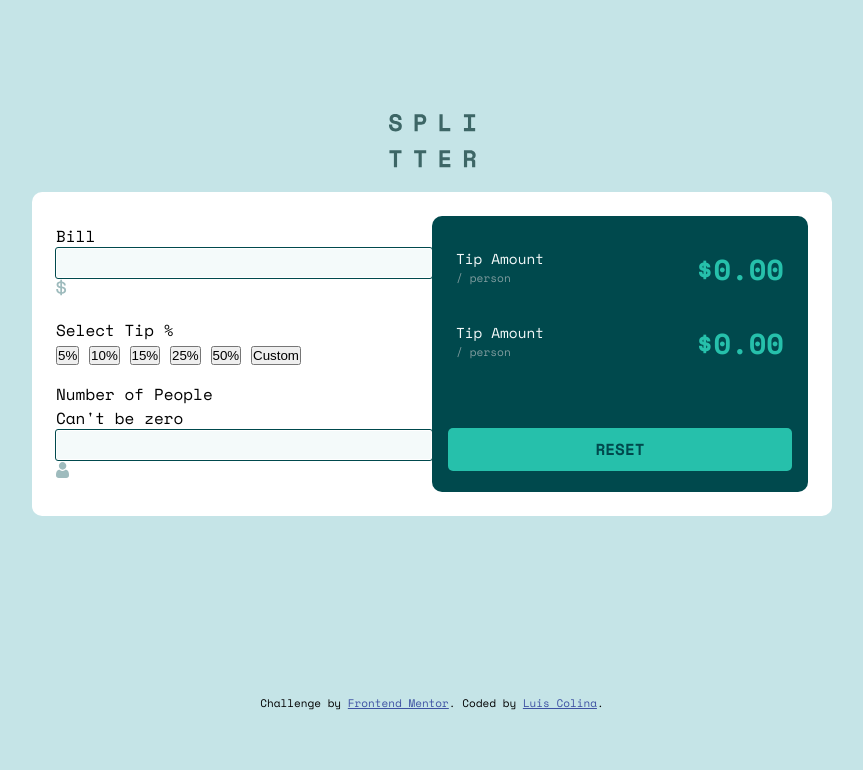
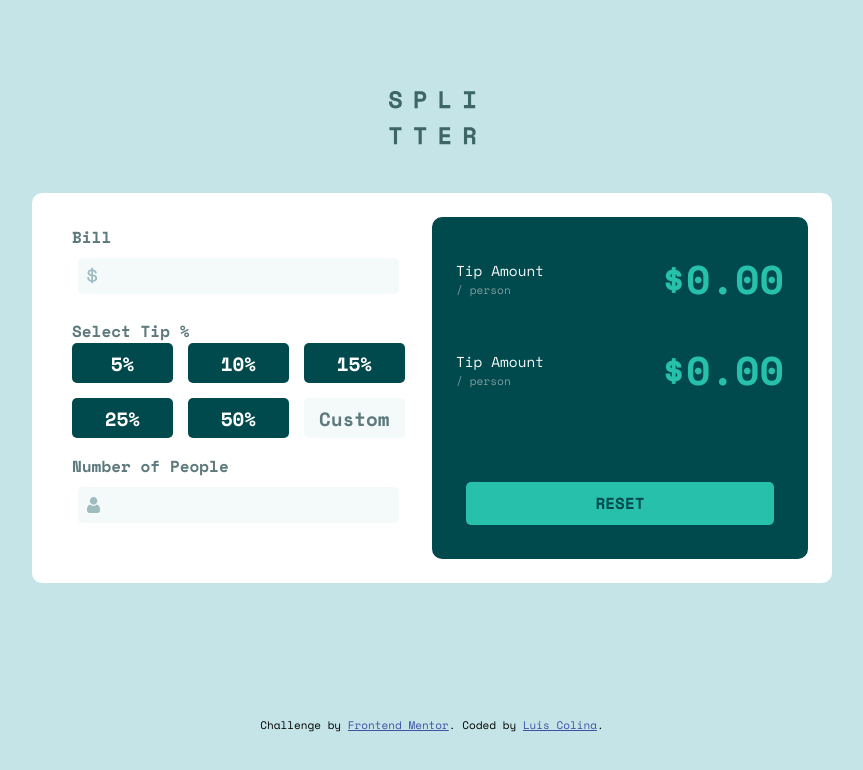
Before and after one commit to Silkiercomet/tip-calculator, a plain HTML site: page index.html in a window 1280 px wide. Shown: the whole page, without its empty margins (208-1071 px from the left). Drawn offline with nearby package versions, Linux system fonts and the light colour scheme.

Commit message:
Update style.css

```diff
--- a/style.css
+++ b/style.css
@@ -32,24 +32,33 @@ body{
     justify-content: center;
     align-items: center;
     padding: 1.5rem 0;
+    margin-bottom: 1.5rem;
 }
 .calculator{
     display: grid;
     grid-template-columns: 50% 50%;
     background-color: white;
     width: 800px;
+    height: 390px;
     border-radius: 10px;
     padding: 1.5rem;
 }
+/* right container */
+
 .green-container{
+    position: relative;
     height: 100%;
     background-color: var(--v-dark-cyan);
     border-radius: 10px;
     padding: 1rem;
+    display: flex;
+    flex-direction: column;
+    align-content: center;
 }
 .show-total, .show-total-per{
     display: flex;
     justify-content: space-between;
+    align-items: center;
     padding: 1rem 0.5rem;
 }
 .show-total p,.show-total-per p{
@@ -61,16 +70,46 @@ body{
     color: var(--light-grayish-cyan-2);
 }
 #total{
-    font-size: 1.8rem;
+    font-size: 2.5rem;
     color: var(--strong-cyan);
+
 }
 .reset{
-    width: 100%;
+    position: absolute;
+    width: calc(100% - 1.2rem);
     text-align: center;
     height: 30px;
-    padding-top:  1.5rem;
+    padding: 1rem 1.5rem;
+    margin: 0 auto;
+    bottom: 25%;
+    align-self: center;
 }
+/* right container */
 
+/* left container */
+.left{
+    padding: 0 1rem;
+    padding-right: 1.7rem;
+}
+.container{
+    position: relative;
+    padding: 0.5rem 0.3rem;
+}
+.float{
+    position: absolute;
+    left: 15px;
+    bottom: 19px;
+}
+.input-title{
+    display: flex;
+    justify-content: space-between;
+}
+.grid{
+    display: grid;
+    grid-template-columns: 1fr 1fr 1fr;
+    grid-gap: 15px;
+}
+/* left container */
 /* utilities */
 .py-1{
     padding: 0.5rem 0;
@@ -80,19 +119,37 @@ input[type=text]{
     -moz-appearance: none;
     -webkit-appearance: none;
     width: 100%;
-    height: 30px;
+    height: 38px;
     direction: rtl;
     font-size: 1.2rem;
     font-family: inherit;
     font-weight: 700;
     color: var(--v-dark-cyan);
     border: 1px solid white;
-    border-radius: 2px;
-    outline: 1.5px solid var(--v-dark-cyan);
+    border-radius: 6px;
+    outline: none;
     background-color: var(--light-grayish-cyan-2);
+    padding-right: 0.5rem;
 }
 input[type=text]:nth-child(2){
     background-color: white;
+}
+button{
+    appearance: none;
+    -moz-appearance: none;
+    -webkit-appearance: none;
+    background-color: var(--v-dark-cyan);
+    color: white;
+    height: 40px;
+    font-size: 1.2rem;
+    font-family: inherit;
+    font-weight: 700;
+    border: none;
+    border-radius: 5px;
+}
+button:last-child{
+    background-color: var(--light-grayish-cyan-2);
+    color: var(--dark-grayish-cyan);
 }
 .btn{
     margin-top: 1.5rem;
@@ -110,5 +167,12 @@ input[type=text]:nth-child(2){
     text-align: center;
     transition: all 500ms;
     text-transform: capitalize;
-
 }
+.gray-l{
+    color: var(--dark-grayish-cyan);
+    font-weight: 700;
+}
+.error{
+    color: red;
+    visibility: hidden;
+}
```
